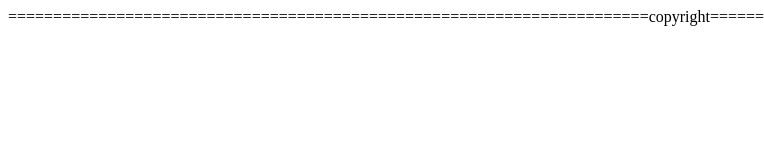
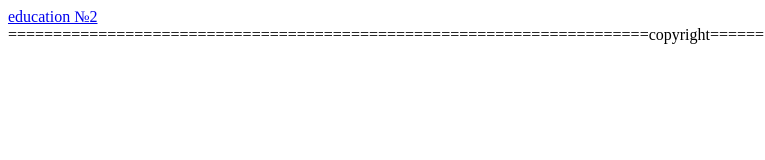
Before and after one commit to matthew0602/education, a plain HTML site: page index.html in a window 1280 px wide. Shown: the top 160 px of the page, without its empty margins (0-765 px from the left). Drawn offline with Linux system fonts and the light colour scheme.

Commit message:
Update index.html

```diff
--- a/index.html
+++ b/index.html
@@ -5,6 +5,7 @@
     <title>Title</title>
 </head>
 <body>
+<a href="#">education №2</a>
 =======================================================================copyright======================================================================================
 </body>
 </html>
```
